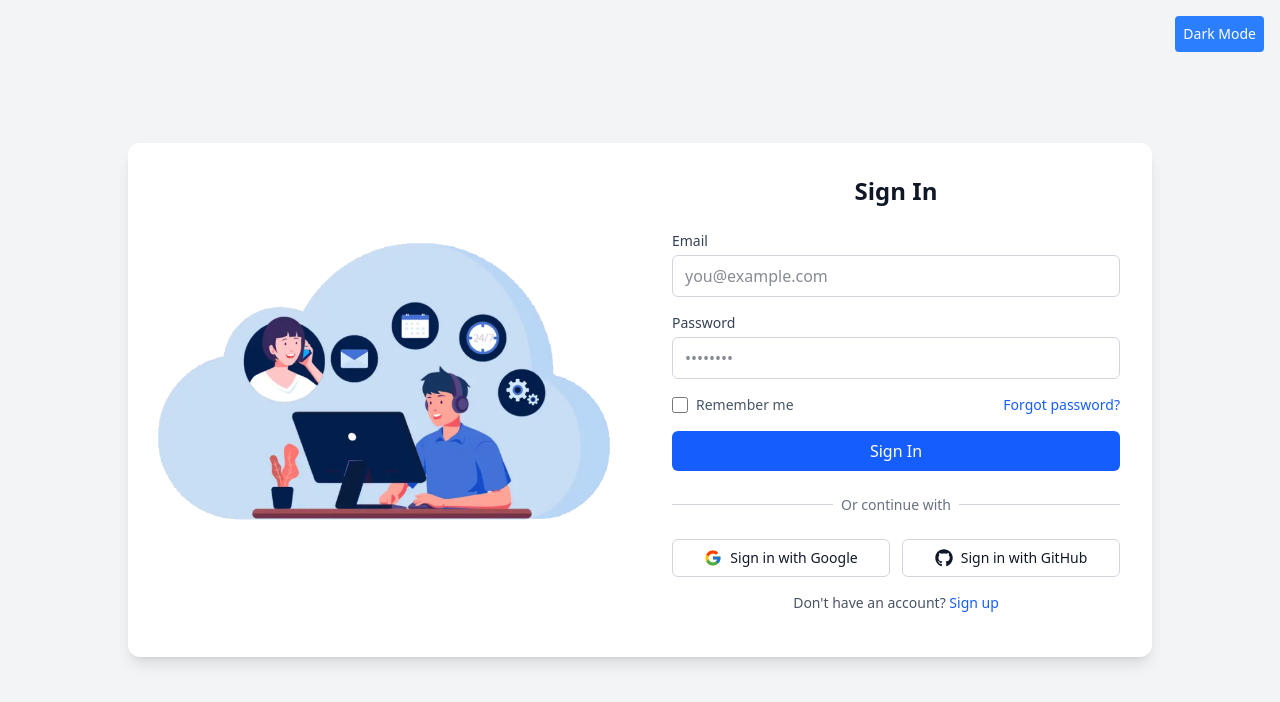
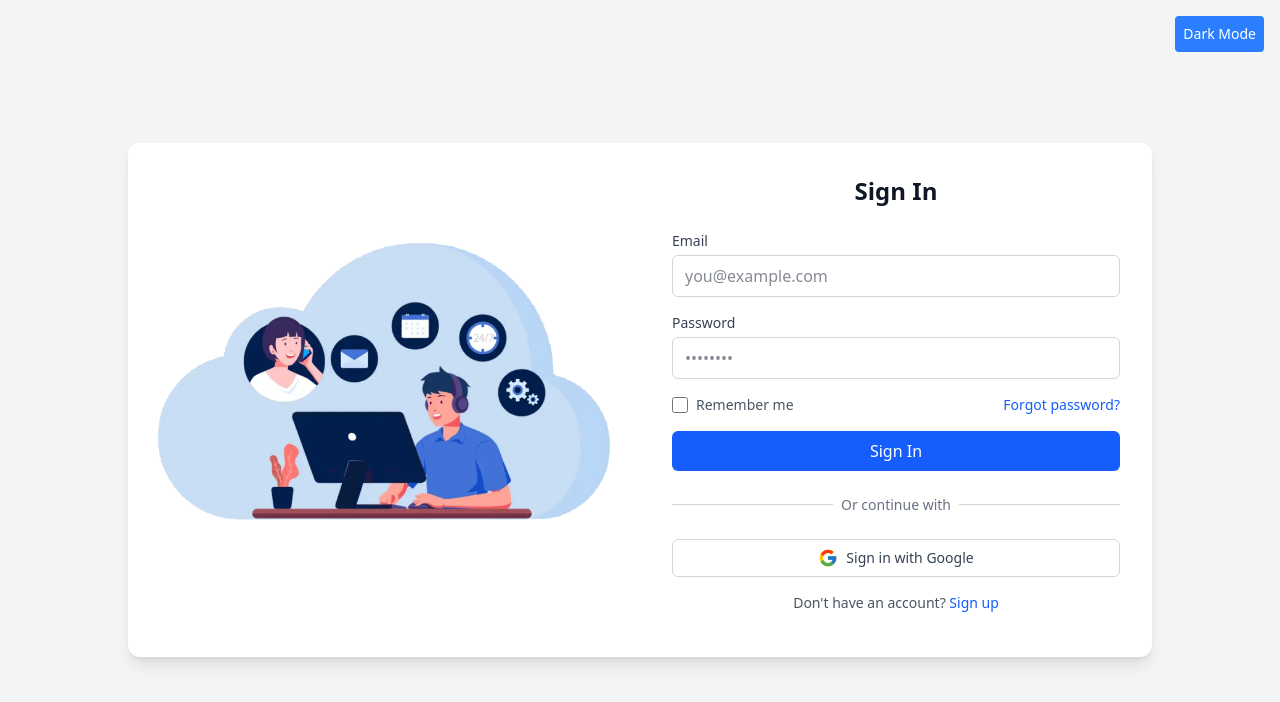
Before and after one commit to adarsh-fxz/helpdesk-frontend, a React (Vite) app: page /Signin in a window 1280 px wide. Shown: the top 702 px of the page. Built offline with nearby package versions, Linux system fonts and the light colour scheme.

Commit message:
Login using Oauth

```diff
--- a/src/pages/GoogleLogin.jsx
+++ b/src/pages/GoogleLogin.jsx
@@ -19,6 +19,8 @@ const GoogleLogin = () => {
       });
 
       localStorage.setItem('token', res.data.token);
+      localStorage.setItem('role', res.data.user.role);  // 👈 Needed for Sidebar
+      localStorage.setItem('userId', res.data.user.id);  // 👈 Optional, but often useful
       navigate('/dashboard');
     } catch (err) {
       console.error('Login error:', err);
--- a/src/pages/SignUp.jsx
+++ b/src/pages/SignUp.jsx
@@ -1,9 +1,8 @@
 import React, { useState } from 'react';
 import { useNavigate } from 'react-router-dom';
 import axios from 'axios';
-import { FcGoogle } from 'react-icons/fc'; // Google icon
-import { FaGithub } from 'react-icons/fa'; // GitHub icon
-import { useTheme } from '../context/ThemeContext'; // Adjust the path to where ThemeContext is
+import { FcGoogle } from 'react-icons/fc';
+import { useTheme } from '../context/ThemeContext';
 
 const Signup = () => {
   const navigate = useNavigate();
@@ -57,7 +56,7 @@ const Signup = () => {
 
           <form onSubmit={handleSubmit} className="space-y-4">
             <div>
-              <label className={`block text-sm font-medium mb-1 ${isDarkMode ? 'text-gray-300' : 'text-gray-700'}`}>Full Name</label>
+              <label htmlFor="name" className={`block text-sm font-medium mb-1 ${isDarkMode ? 'text-gray-300' : 'text-gray-700'}`}>Full Name</label>
               <input
                 type="text"
                 id="name"
@@ -70,20 +69,21 @@ const Signup = () => {
             </div>
 
             <div>
-              <label className={`block text-sm font-medium mb-1 ${isDarkMode ? 'text-gray-300' : 'text-gray-700'}`}>Email</label>
+              <label htmlFor="email" className={`block text-sm font-medium mb-1 ${isDarkMode ? 'text-gray-300' : 'text-gray-700'}`}>Email</label>
               <input
                 type="email"
                 id="email"
                 value={formData.email}
                 onChange={handleChange}
                 required
+                autoComplete="email"
                 className={`w-full px-3 py-2 border rounded-md focus:ring-2 focus:ring-blue-500 ${isDarkMode ? 'bg-gray-700 border-gray-600 text-white placeholder-gray-400' : 'bg-white border-gray-300 text-gray-900'}`}
                 placeholder="you@example.com"
               />
             </div>
 
             <div>
-              <label className={`block text-sm font-medium mb-1 ${isDarkMode ? 'text-gray-300' : 'text-gray-700'}`}>Password</label>
+              <label htmlFor="password" className={`block text-sm font-medium mb-1 ${isDarkMode ? 'text-gray-300' : 'text-gray-700'}`}>Password</label>
               <input
                 type="password"
                 id="password"
@@ -91,6 +91,7 @@ const Signup = () => {
                 onChange={handleChange}
                 required
                 minLength={6}
+                autoComplete="new-password"
                 className={`w-full px-3 py-2 border rounded-md focus:ring-2 focus:ring-blue-500 ${isDarkMode ? 'bg-gray-700 border-gray-600 text-white placeholder-gray-400' : 'bg-white border-gray-300 text-gray-900'}`}
                 placeholder="••••••••"
               />
@@ -99,7 +100,7 @@ const Signup = () => {
             <button
               type="submit"
               disabled={loading}
-              className={`w-full py-2 px-4 bg-blue-600 hover:bg-blue-700 text-white rounded-md disabled:opacity-50 disabled:cursor-not-allowed cursor-pointer`}
+              className="w-full py-2 px-4 bg-blue-600 hover:bg-blue-700 text-white rounded-md disabled:opacity-50 disabled:cursor-not-allowed cursor-pointer"
             >
               {loading ? 'Signing up...' : 'Sign Up'}
             </button>
@@ -117,21 +118,13 @@ const Signup = () => {
               </div>
             </div>
 
-            <div className="mt-6 grid grid-cols-2 gap-3">
+            <div className="mt-6 flex justify-center">
               <button
                 onClick={() => navigate('/GoogleLogin')}
-                className={`flex items-center justify-center py-2 px-4 border rounded-md hover:bg-gray-50 w-full ${isDarkMode ? 'border-gray-600' : 'border-gray-300'}`}
+                className={`flex items-center justify-center py-2 px-4 border rounded-md hover:bg-gray-50 ${isDarkMode ? 'border-gray-600' : 'border-gray-300'}`}
               >
                 <FcGoogle className="mr-2 text-lg" />
                 <span className="text-sm font-medium">Sign up with Google</span>
-              </button>
-
-              <button
-                onClick={() => navigate('/GitHubLogin')}
-                className={`flex items-center justify-center py-2 px-4 border rounded-md hover:bg-gray-50 w-full ${isDarkMode ? 'border-gray-600' : 'border-gray-300'}`}
-              >
-                <FaGithub className="mr-2 text-lg" />
-                <span className="text-sm font-medium">Sign up with GitHub</span>
               </button>
             </div>
           </div>
--- a/src/pages/Signin.jsx
+++ b/src/pages/Signin.jsx
@@ -1,9 +1,8 @@
 import React, { useState } from 'react';
 import { useNavigate } from 'react-router-dom';
 import axios from 'axios';
-import { FaGithub } from 'react-icons/fa';
-import { FcGoogle } from 'react-icons/fc'; // Updated Google icon import
-import { useTheme } from '../context/ThemeContext'; // Adjust the path to where ThemeContext is
+import { FcGoogle } from 'react-icons/fc';
+import { useTheme } from '../context/ThemeContext'; // Adjust the path if needed
 
 const Signin = () => {
   const navigate = useNavigate();
@@ -97,7 +96,7 @@ const Signin = () => {
             <button
               type="submit"
               disabled={loading}
-              className={`w-full py-2 px-4 bg-blue-600 hover:bg-blue-700 text-white rounded-md disabled:opacity-50 disabled:cursor-not-allowed cursor-pointer`}
+              className="w-full py-2 px-4 bg-blue-600 hover:bg-blue-700 text-white rounded-md disabled:opacity-50 disabled:cursor-not-allowed cursor-pointer"
             >
               {loading ? 'Signing in...' : 'Sign In'}
             </button>
@@ -115,21 +114,14 @@ const Signin = () => {
               </div>
             </div>
 
-            <div className="mt-6 grid grid-cols-2 gap-3">
+            {/* Google Sign-In Button */}
+            <div className="mt-6">
               <button
                 onClick={() => navigate('/GoogleLogin')}
-                className={`flex items-center justify-center py-2 px-4 border rounded-md hover:bg-gray-50 w-full ${isDarkMode ? 'border-gray-600' : 'border-gray-300'}`}
+                className={`flex items-center justify-center py-2 px-4 border rounded-md hover:bg-gray-50 w-full ${isDarkMode ? 'border-gray-600 bg-gray-700 text-white' : 'border-gray-300 bg-white text-gray-700'}`}
               >
-                <FcGoogle className="mr-2 text-lg" />
+                <FcGoogle className="mr-2 text-xl" />
                 <span className="text-sm font-medium">Sign in with Google</span>
-              </button>
-
-              <button
-                onClick={() => navigate('/GithubLogin')}
-                className={`flex items-center justify-center py-2 px-4 border rounded-md hover:bg-gray-50 w-full ${isDarkMode ? 'border-gray-600' : 'border-gray-300'}`}
-              >
-                <FaGithub className="mr-2 text-lg" />
-                <span className="text-sm font-medium">Sign in with GitHub</span>
               </button>
             </div>
           </div>
```
